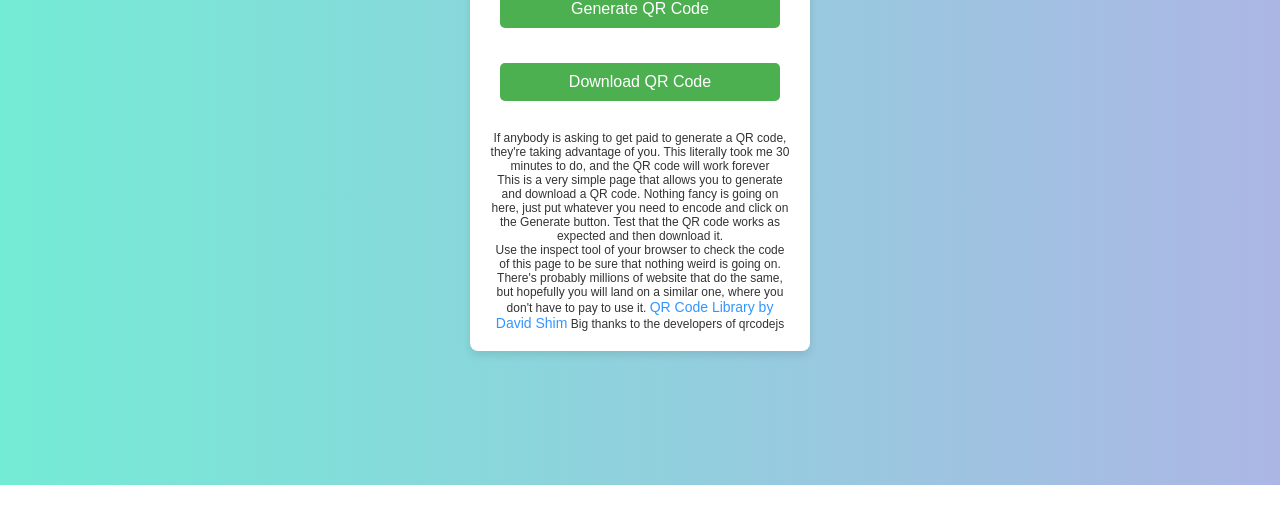
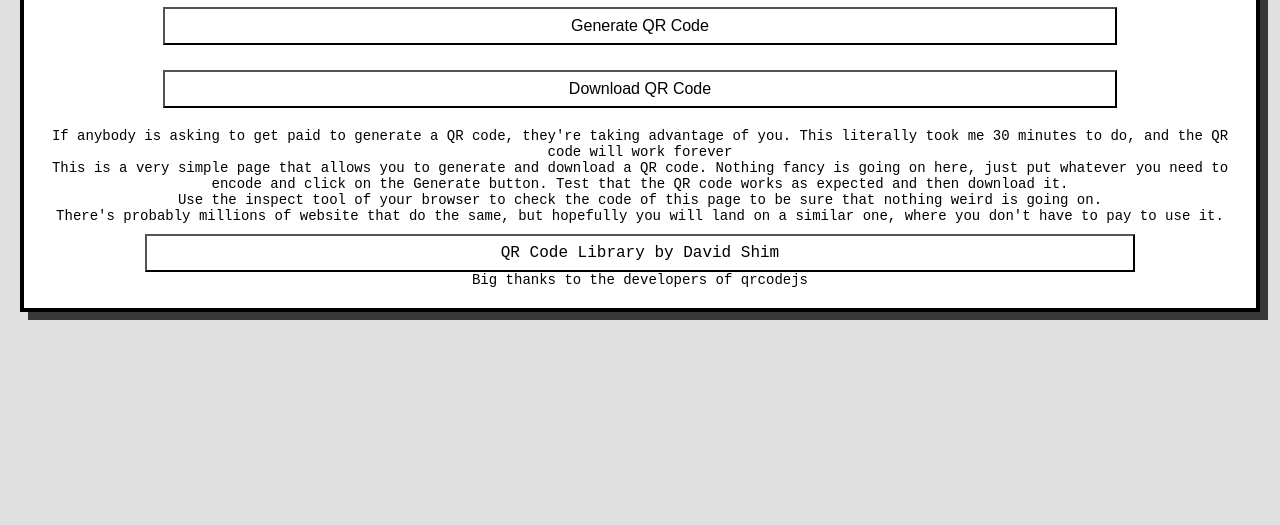
Before and after one commit to emi-odoo/qr_code_page, a plain HTML site: page index.html in a window 1280 px wide. Shown: the part 315-840 px from the top of the page. Before the commit the page ends 800 px from the top, so only its background shows below. Drawn offline with Linux system fonts and the light colour scheme.

Commit message:
IMP: change styling

```diff
--- a/index.html
+++ b/index.html
@@ -6,65 +6,80 @@
     <title>QR Code Generator</title>
     <script src="https://cdn.jsdelivr.net/npm/qrcodejs/qrcode.min.js"></script>
     <style>
+       /* Basic reset */
+       body, h1, button, input, a {
+            margin: 0;
+            padding: 0;
+            border: 0;
+            outline: none;
+        }
+
         body {
+            background-color: #e0e0e0; /* Light gray background */
+            font-family: 'Courier New', Courier, monospace; /* Retro monospace font */
+            color: #000; /* Black text color */
             display: flex;
             justify-content: center;
             align-items: center;
             height: 100vh;
-            margin: 0;
-            background: linear-gradient(to right, #74ebd5, #acb6e5); /* Stylish background gradient */
-            font-family: 'Arial', sans-serif;
+            padding: 20px;
         }
+
         .container {
+            background-color: #fff; /* White background for contrast */
+            border: 4px solid #000; /* Bold black border */
+            padding: 20px;
             text-align: center;
-            background: white;
-            padding: 20px;
-            border-radius: 8px;
-            box-shadow: 0 4px 8px rgba(0,0,0,0.1);
-            width: 300px; /* fixed width */
+            box-shadow: 8px 8px 0 rgba(0, 0, 0, 0.75); /* Large, blocky shadow */
         }
-        input, button {
-            margin: 10px 0;
-            padding: 10px;
-            width: calc(100% - 20px); /* full width minus padding */
-            border: 2px solid #ccc;
-            border-radius: 5px;
-            outline: none;
+
+        h1 {
+            font-size: 24px;
+            color: black;
+            margin-bottom: 10px;
+        }
+
+        input, button, a {
+            background-color: #fff; /* White background for inputs and buttons */
+            border: 2px outset #000; /* 3D effect border */
+            padding: 8px 16px;
             font-size: 16px;
+            color: black;
+            margin-top: 10px;
+            display: block; /* Make buttons and inputs take full available width */
+            width: 80%;
+            margin-left: auto;
+            margin-right: auto;
         }
+
         button {
             cursor: pointer;
-            background-color: #4CAF50;
-            color: white;
-            border: none;
-            transition: background-color 0.3s; /* Smooth transition for background color */
         }
-        button:hover {
-            background-color: #45a049;
+
+        button:active {
+            border-style: inset; /* Tactile feedback on click */
         }
+
         #qrcode {
             margin-top: 15px;
             display: flex;
-            justify-content: center; /* centers the QR code horizontally within the div */
+            justify-content: center;
         }
-        a {
-            color: #007bff;
-            text-decoration: none; /* removes underline */
-            font-size: 14px;
-            transition: color 0.3s; /* Smooth color transition on hover */
-        }
-        a:hover {
-            color: #0056b3;
-            text-decoration: underline; /* adds underline on hover for better UX */
-        }
+
         .footer {
             margin-top: 20px;
-            font-size: 12px; /* Smaller font size for subtlety */
-            opacity: 0.8; /* Slightly transparent */
-            transition: opacity 0.3s; /* Smooth opacity transition */
+            font-size: 14px;
+            color: #000; /* Black color for footer links */
         }
-        .footer:hover {
-            opacity: 1; /* Full opacity on hover */
+
+        a {
+            text-decoration: none;
+            color: inherit;
+        }
+
+        button:hover, a:hover {
+            text-decoration: underline;
+            background-color: beige;
         }
     </style>
 </head>
```
